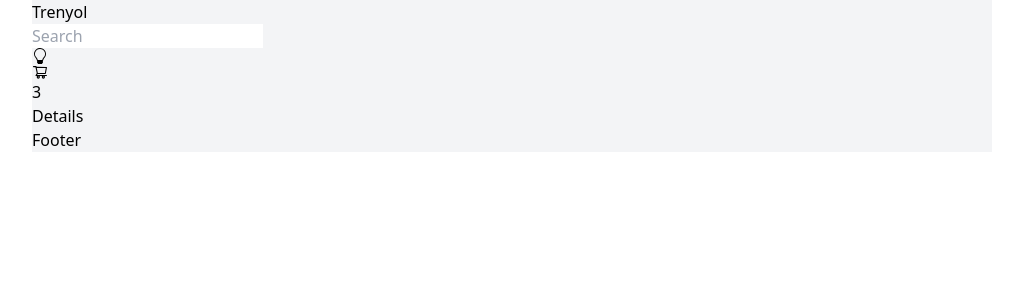
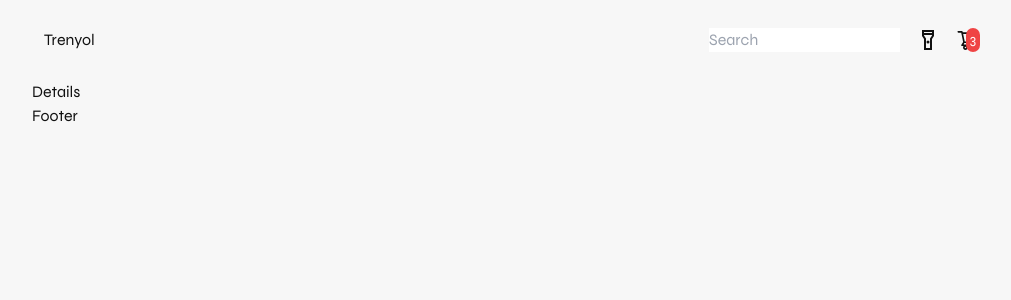
Before and after one commit to mustafazorlu/e-commerce-react-redux, a React (Vite) app: page /detail/1 in a window 1280 px wide. Shown: the top 300 px of the page, without its empty margins (128-1139 px from the left). Built offline with nearby package versions, Linux system fonts and the light colour scheme; a web font is replaced by a local one.

Commit message:
dark/light mode

```diff
--- a/src/components/Navbar.jsx
+++ b/src/components/Navbar.jsx
@@ -1,17 +1,39 @@
-import React from "react";
+import React, { useEffect, useState } from "react";
 import { BsLightbulb } from "react-icons/bs";
 import { AiOutlineShoppingCart } from "react-icons/ai";
+import { MdOutlineFlashlightOff } from "react-icons/md";
+import { MdOutlineFlashlightOn } from "react-icons/md";
 
 const Navbar = () => {
+    const [color, setColor] = useState(false);
+
+    useEffect(() => {
+        const root = document.getElementById("root");
+        if (color) {
+            root.style.backgroundColor = "#111";
+            root.style.color = "#f7f7f7";
+        } else {
+            root.style.backgroundColor = "#f7f7f7";
+            root.style.color = "#111";
+        }
+    });
     return (
-        <div>
+        <div className="flex items-center justify-between px-3 h-20">
             <div>Trenyol</div>
-            <div>
+            <div className="flex items-center space-x-4 ">
                 <input type="text" placeholder="Search" />
-                <BsLightbulb />
+                <div onClick={() => setColor(!color)}>
+                    {!color ? (
+                        <MdOutlineFlashlightOn size={24} />
+                    ) : (
+                        <MdOutlineFlashlightOff size={24} />
+                    )}
+                </div>
                 <div className="relative">
-                    <AiOutlineShoppingCart />
-                    <span>3</span>
+                    <AiOutlineShoppingCart size={24} />
+                    <span className="absolute right-0 top-0 px-1 bg-red-500 text-white rounded-full text-sm p-0.5">
+                        3
+                    </span>
                 </div>
             </div>
         </div>
--- a/src/containers/PageContainer.jsx
+++ b/src/containers/PageContainer.jsx
@@ -1,7 +1,7 @@
 import React from "react";
 
 const PageContainer = ({ children }) => {
-    return <div className="w-3/4 m-auto bg-gray-100">{children}</div>;
+    return <div className="w-3/4 m-auto">{children}</div>;
 };
 
 export default PageContainer;
--- a/src/index.css
+++ b/src/index.css
@@ -1,3 +1,14 @@
+@import url('https://fonts.googleapis.com/css2?family=REM:ital,wght@0,100..900;1,100..900&family=Syne:wght@400..800&display=swap');
+
 @tailwind base;
 @tailwind components;
 @tailwind utilities;
+
+body {
+    font-family: "Syne", sans-serif;
+}
+
+#root{
+    background-color: #111;
+    min-height: 100vh;
+}
```
